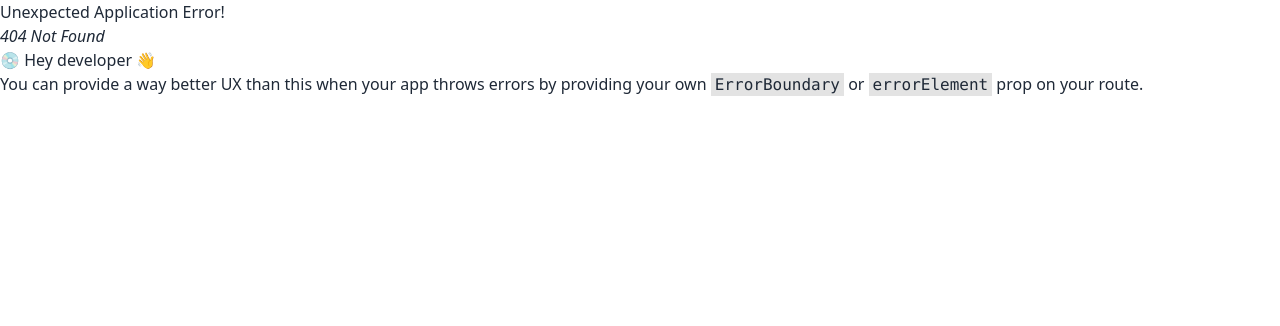
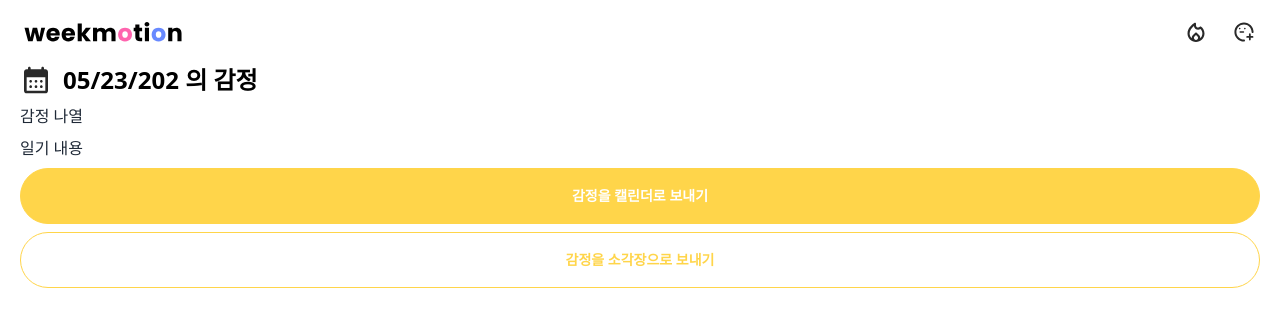
Before and after one commit to kimploo/WMM-Weekmotion-frontend, a React (Vite) app: page /post in a window 1280 px wide. Before the commit this address had no page. Shown: the top 326 px of the page. Built offline with nearby package versions, Linux system fonts and the light colour scheme.

Commit message:
feat : 상세 페이지 추가 및 전역상태 날짜 추가

```diff
--- a/src/App.tsx
+++ b/src/App.tsx
@@ -14,6 +14,7 @@
 import Nav from './components/Nav';
 import Before from './pages/Before';
 import After from './pages/After';
+import Post from './pages/Post';
 
 const Layout = () => {
   return (
@@ -27,12 +28,13 @@
 const router = createBrowserRouter(
   createRoutesFromElements(
     <Route path="/" element={<Layout />}>
-      <Route index element={<Diary />}></Route>
+      <Route index element={<Scheduler />}></Route>
       <Route path="diary" element={<Diary />}></Route>
       <Route path="scheduler" element={<Scheduler />}></Route>
       <Route path="register" element={<Register />}></Route>
       <Route path="before" element={<Before />}></Route>
       <Route path="after" element={<After />}></Route>
+      <Route path="post" element={<Post />}></Route>
     </Route>
   )
 );
--- a/src/pages/After.tsx
+++ b/src/pages/After.tsx
@@ -65,7 +65,7 @@
             </div>
           ))}
         </div>
-        <Link to={'/calendar'} onClick={() => dispatch(change(emotion))}>
+        <Link to={'/post'} onClick={() => dispatch(change(emotion))}>
           <button className="btn w-full rounded-full bg-emotion-yellow border-emotion-yellow text-mono-100">
             감정 선택하기
           </button>
--- a/src/pages/Diary.tsx
+++ b/src/pages/Diary.tsx
@@ -11,16 +11,30 @@
   chipsBlue,
   chipsPink
 } from '../assets/customCSS/designSystem';
+import calendar from '../assets/images/calendar.svg';
 
 export default function Diary() {
   const [diaryInfo, setDiaryInfo] = useState({
     title: '',
-    note: ''
+    note: '',
+    date: new Date()
+      .toLocaleDateString(undefined, {
+        year: 'numeric',
+        month: '2-digit',
+        day: '2-digit'
+      })
+      .split(' ')
+      .join('')
+      .slice(0, -1)
   });
   const dispatch = useDispatch();
   const state = useSelector((state: RootState) => {
     return state.emotion;
   });
+
+  React.useEffect(() => {
+    console.log(diaryInfo.date);
+  }, []);
 
   const titleOnChange = (event: React.ChangeEvent<HTMLInputElement>) => {
     const { name, value } = event.target;
@@ -40,7 +54,11 @@
 
   return (
     <section className="bg-mono-100 w-full h-screen flex flex-col gap-2 px-5">
-      <div className="">
+      <div className="flex gap-x-[11px]">
+        <img src={calendar} alt="calendar_icon" />
+        <p className="text-mono-700 text-2xl font-bold">{diaryInfo.date}</p>
+      </div>
+      <div>
         {state.emotion.map((item: string, index: number) => (
           <div
             key={index}
--- /dev/null
+++ b/src/pages/Post.tsx
@@ -0,0 +1,22 @@
+import { useSelector } from 'react-redux';
+import { btnYellow, btnYellowBorder } from '../assets/customCSS/designSystem';
+import calendar from '../assets/images/calendar.svg';
+import { RootState } from '../redux';
+
+export default function Post() {
+  const data = useSelector((state: RootState) => {
+    return state.note;
+  });
+  return (
+    <section className="bg-mono-100 w-full h-screen flex flex-col gap-2 px-5">
+      <div className="flex gap-x-[11px]">
+        <img src={calendar} alt="calendar_icon" />
+        <p className="text-mono-700 text-2xl font-bold">{`${data.note.date} 의 감정`}</p>
+      </div>
+      <div>감정 나열</div>
+      <div>일기 내용</div>
+      <button className={btnYellow}>감정을 캘린더로 보내기</button>
+      <button className={btnYellowBorder}>감정을 소각장으로 보내기</button>
+    </section>
+  );
+}
--- a/src/pages/Register.tsx
+++ b/src/pages/Register.tsx
@@ -6,7 +6,6 @@
 
 export default function Register() {
   const [searchParams, setSearchParams] = useSearchParams({ view: 'signIn' });
-  const [sign, setSign] = useState<boolean>(false);
   const [signInInfo, setSignInInfo] = useState({
     id: '',
     pw: ''
--- a/src/redux/slice/noteSlice.ts
+++ b/src/redux/slice/noteSlice.ts
@@ -5,7 +5,16 @@
   initialState: {
     note: {
       title: '' as string,
-      note: '' as string
+      note: '' as string,
+      date: new Date()
+        .toLocaleDateString(undefined, {
+          year: 'numeric',
+          month: '2-digit',
+          day: '2-digit'
+        })
+        .split(' ')
+        .join('')
+        .slice(0, -1) as string
     }
   },
   reducers: {
```
